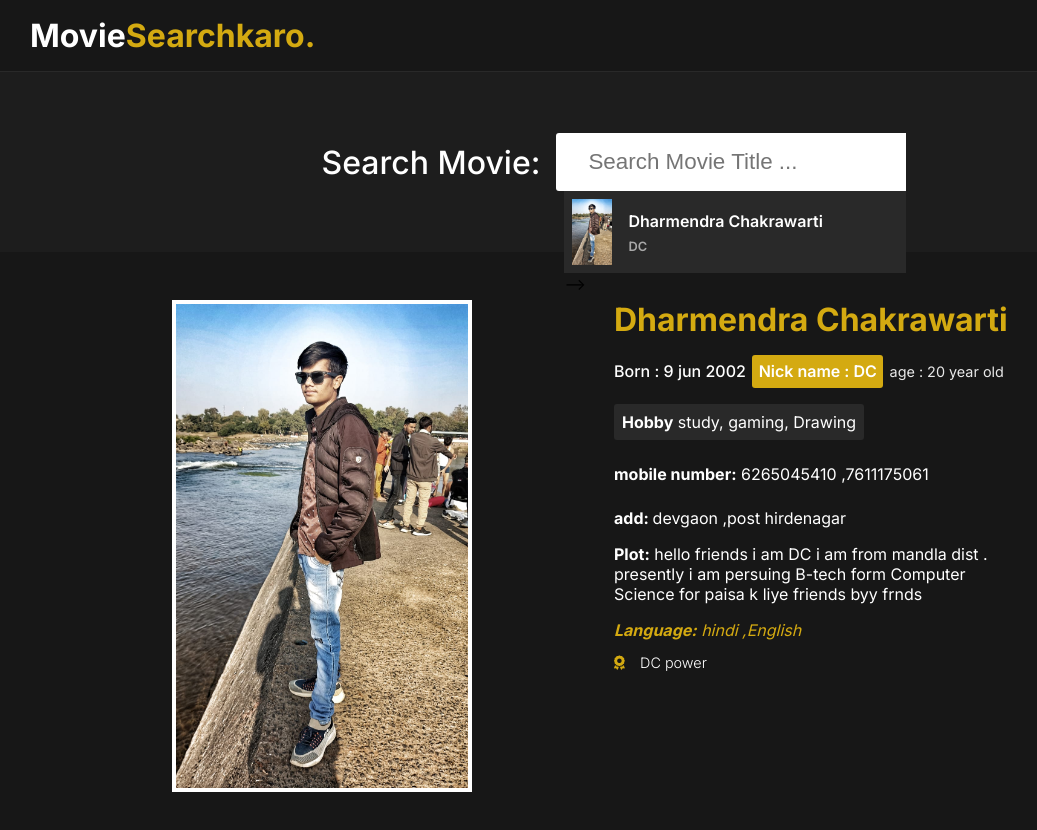
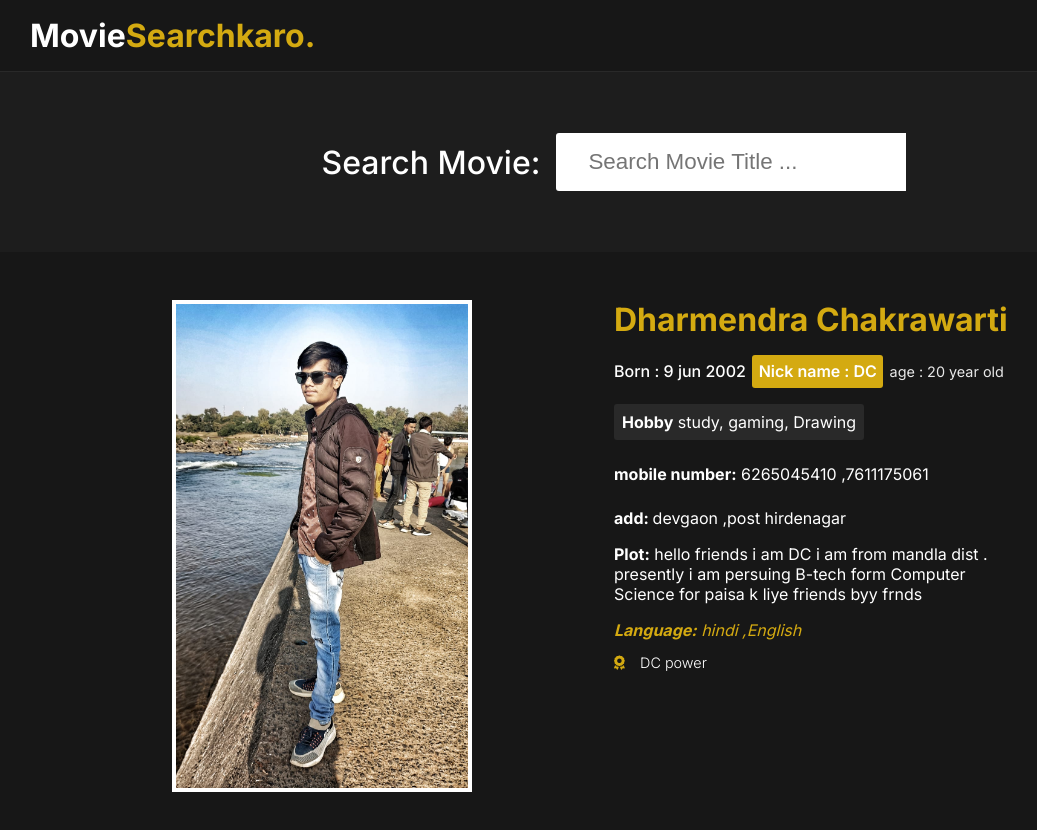
Before and after one commit to DharmendraChakrawarti/Movie-Search, a plain HTML site: page index.html in a window 1280 px wide. Shown: the whole page, without its empty margins (26-1063 px from the left). Drawn offline with Linux system fonts and the light colour scheme.

Commit message:
Update index.html
hu

```diff
--- a/index.html
+++ b/index.html
@@ -30,7 +30,7 @@
 
                 <div class = "search-list" id = "search-list">
                     <!-- list here -->
-                    <div class = "search-list-item">
+                   <!-- <div class = "search-list-item">
                         <div class = "search-item-thumbnail">
                             <img src = "dc.jpg">
                         </div>
```
